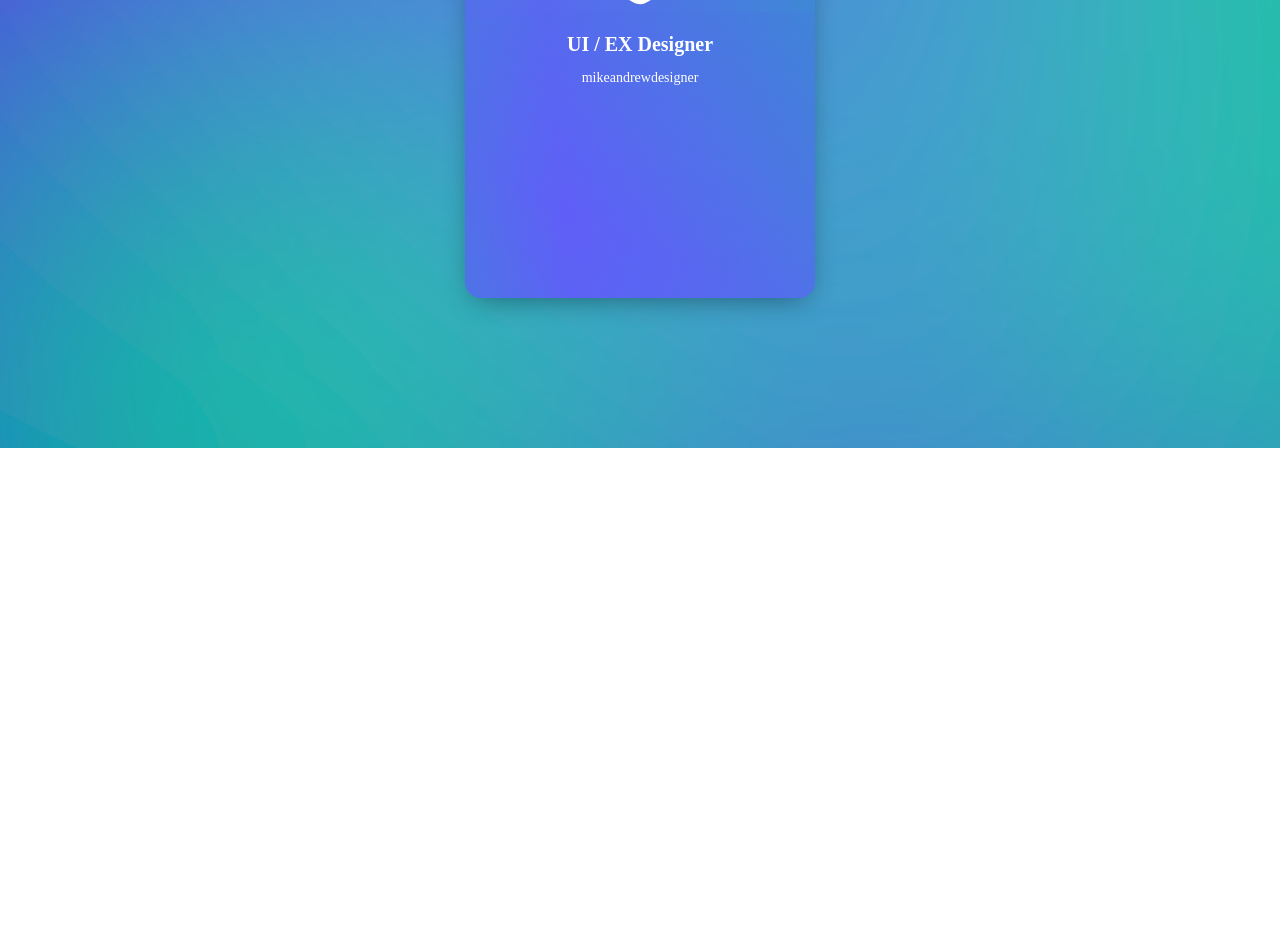
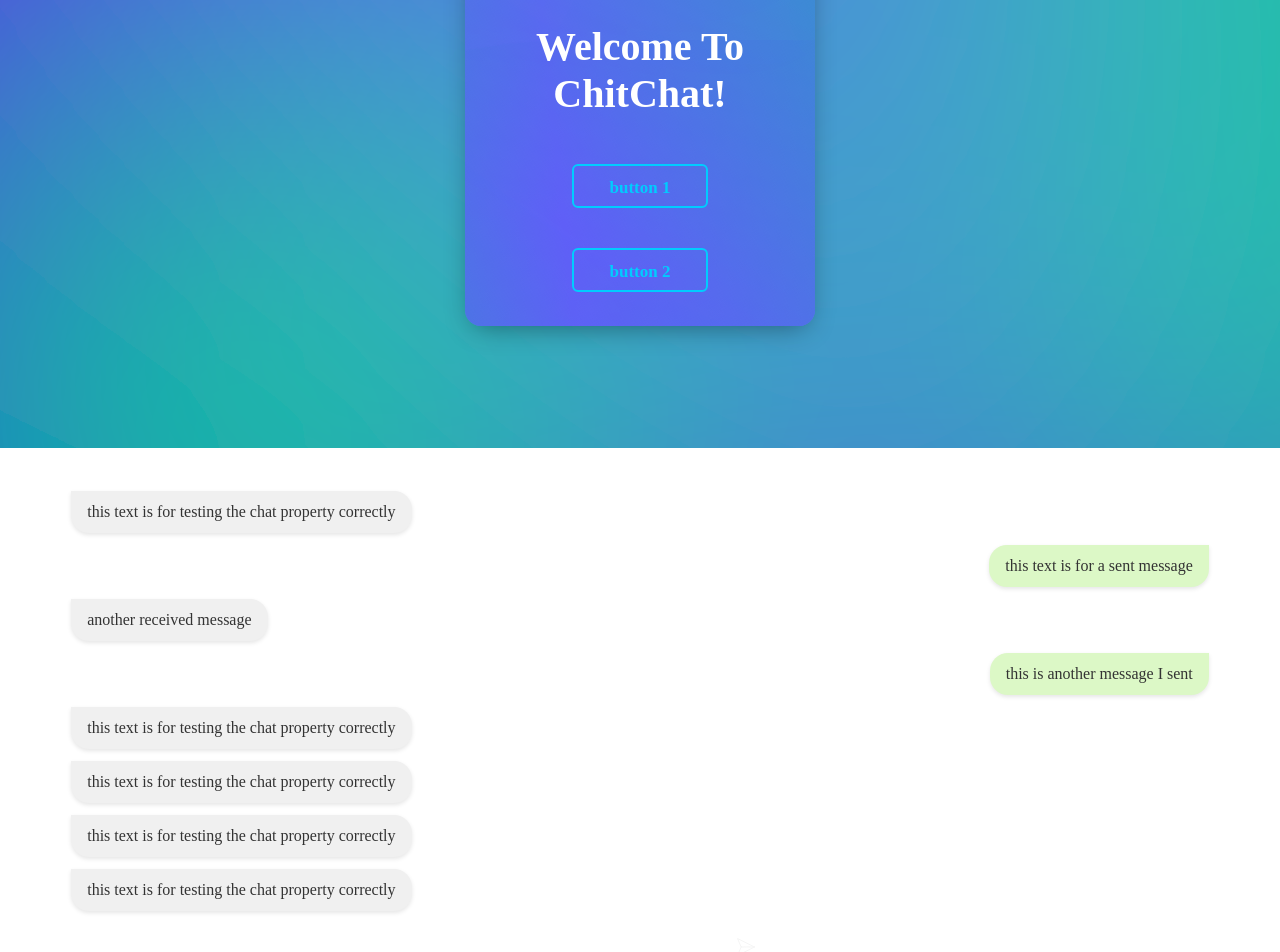
Before and after one commit to Mazeral/ChitChat, a Vue app in the folder client/: page / in a window 1280 px wide. Shown: the part 352-1304 px from the top of the page. Before the commit the page ends 800 px from the top, so only its background shows below. Built offline with nearby package versions, Linux system fonts and the light colour scheme.

Commit message:
Done from the basic components of the UI.

```diff
--- a/client/src/App.vue
+++ b/client/src/App.vue
@@ -1,27 +1,49 @@
+<template>
+  <div class="background-container"></div>
+  <div class="content-container">
+    <WelcomeCard class="scale-up-center" />
+    <Chat />
+  </div>
+</template>
+
 <script setup>
 import WelcomeCard from './components/WelcomeCard.vue'
+import Chat from './components/Chat.vue'
 </script>
 
-<template>
-  <main>
-    <WelcomeCard class="bottomup-effect" />
-  </main>
-</template>
-
 <style scoped>
-main {
+.background-container {
   background-image: url('./assets/blurry-gradient-haikei.svg');
-  min-height: 100vh; /* Add this */
-  width: 100%; /* Add this */
+  min-height: 100vh;
+  width: 100%;
   background-repeat: no-repeat;
   background-size: cover;
-  margin: 0;
-  padding: 0;
-  overflow: hidden;
   position: fixed;
   top: 0;
   left: 0;
-  right: 0;
-  bottom: 0;
+  z-index: -1; /* Ensure it's behind the content */
+}
+
+.content-container {
+  /* Add any styling for the content container if needed */
+  padding-top: 20px; /* Example: Add some top padding so content isn't right at the top */
+}
+
+main {
+}
+
+.scale-up-center {
+  animation: scale-up-center 1s cubic-bezier(0.445, 0.05, 0.55, 0.95) both;
+}
+
+@keyframes scale-up-center {
+  0% {
+    transform: scale(0);
+    opacity: 0;
+  }
+  100% {
+    transform: scale(1);
+    opacity: 1;
+  }
 }
 </style>
--- /dev/null
+++ b/client/src/components/Chat.vue
@@ -0,0 +1,135 @@
+<template>
+  <div class="chat-container">
+    <ul class="chat-messages">
+      <li class="received">this text is for testing the chat property correctly</li>
+      <li class="sent">this text is for a sent message</li>
+      <li class="received">another received message</li>
+      <li class="sent">this is another message I sent</li>
+      <li class="received">this text is for testing the chat property correctly</li>
+      <li class="received">this text is for testing the chat property correctly</li>
+      <li class="received">this text is for testing the chat property correctly</li>
+      <li class="received">this text is for testing the chat property correctly</li>
+    </ul>
+    <div class="messageBox">
+      <input required="" placeholder="Message..." type="text" id="messageInput" />
+      <button id="sendButton">
+        <svg xmlns="http://www.w3.org/2000/svg" fill="none" viewBox="0 0 664 663">
+          <path
+            fill="none"
+            d="M646.293 331.888L17.7538 17.6187L155.245 331.888M646.293 331.888L17.753 646.157L155.245 331.888M646.293 331.888L318.735 330.228L155.245 331.888"
+          ></path>
+          <path
+            stroke-linejoin="round"
+            stroke-linecap="round"
+            stroke-width="33.67"
+            stroke="#f5f5f5"
+            d="M646.293 331.888L17.7538 17.6187L155.245 331.888M646.293 331.888L17.753 646.157L155.245 331.888M646.293 331.888L318.735 330.228L155.245 331.888"
+          ></path>
+        </svg>
+      </button>
+    </div>
+  </div>
+</template>
+
+<script setup></script>
+
+<style scoped>
+.chat-container { /* New style for the parent */
+  display: flex;
+  flex-direction: column;
+  align-items: center; /* This will center children horizontally */
+}
+.chat-messages {
+width: 90%;
+  list-style: none;
+  padding: 0;
+  margin: 0;
+  display: flex;
+  flex-direction: column;
+  gap: 12px;
+  padding: 15px;
+  margin: 0 auto;
+  background-color: rgba(255, 255, 255, 0.15);
+  border-radius: 20px;
+}
+
+.chat-messages li {
+  color: #333;
+  padding: 12px 16px;
+  border-radius: 18px;
+  width: fit-content;
+  max-width: 80%;
+  word-break: break-word;
+  position: relative;
+  box-shadow: 0 2px 4px rgba(0, 0, 0, 0.1);
+}
+
+.chat-messages li.received {
+  background-color: #f0f0f0;
+  border-top-left-radius: 0;
+}
+
+.chat-messages li.sent {
+  background-color: #dcf8c6;
+  align-self: flex-end;
+  border-top-right-radius: 0;
+}
+
+.messageBox {
+  width: fit-content;
+  height: 40px;
+  display: flex;
+  align-items: center;
+  justify-content: center;
+  background-color: rgba(255,255,255,0.1);
+  padding: 0 15px;
+  border-radius: 10px;
+  border: 1px solid white;
+}
+
+.messageBox:focus-within {
+  border: 1px solid #00ccff;
+}
+#messageInput {
+  width: 200px;
+  height: 100%;
+  background-color: transparent;
+  outline: none;
+  border: none;
+  padding-left: 10px;
+  color: white;
+}
+#messageInput::placeholder{
+	color: white;
+
+}
+#messageInput:focus ~ #sendButton svg path,
+#messageInput:valid ~ #sendButton svg path {
+  fill: #6655ff;
+  stroke: white;
+}
+
+#sendButton {
+  width: fit-content;
+  height: 100%;
+  background-color: transparent;
+  outline: none;
+  border: none;
+  display: flex;
+  align-items: center;
+  justify-content: center;
+  cursor: pointer;
+  transition: all 0.3s;
+}
+#sendButton svg {
+  height: 18px;
+  transition: all 0.3s;
+}
+#sendButton svg path {
+  transition: all 0.3s;
+}
+#sendButton:hover svg path {
+  fill: #6655ff;
+  stroke: white;
+}
+</style>
--- a/client/src/components/WelcomeCard.vue
+++ b/client/src/components/WelcomeCard.vue
@@ -1,28 +1,19 @@
 <template>
-  <div class="e-card-wrapper">
+  <div class="e-card-wrapper" :class="{ 'slide-out-left': shouldSlideOut }">
     <div class="e-card playing">
       <div class="wave"></div>
       <div class="wave"></div>
       <div class="wave"></div>
-
       <div class="infotop">
-        <svg xmlns="http://www.w3.org/2000/svg" fill="none" viewBox="0 0 24 24" class="icon">
-          <path
-            fill="currentColor"
-            d="M19.4133 4.89862L14.5863 2.17544C12.9911 1.27485 11.0089 1.27485 9.41368 2.17544L4.58674 4.89862C2.99153 5.7992 2 7.47596 2 9.2763V14.7235C2 16.5238 2.99153 18.2014 4.58674 19.1012L9.41368 21.8252C10.2079 22.2734 11.105 22.5 12.0046 22.5C12.6952 22.5 13.3874 22.3657 14.0349 22.0954C14.2204 22.018 14.4059 21.9273 14.5872 21.8252L19.4141 19.1012C19.9765 18.7831 20.4655 18.3728 20.8651 17.8825C21.597 16.9894 22 15.8671 22 14.7243V9.27713C22 7.47678 21.0085 5.7992 19.4133 4.89862ZM4.10784 14.7235V9.2763C4.10784 8.20928 4.6955 7.21559 5.64066 6.68166L10.4676 3.95848C10.9398 3.69152 11.4701 3.55804 11.9996 3.55804C12.5291 3.55804 13.0594 3.69152 13.5324 3.95848L18.3593 6.68166C19.3045 7.21476 19.8922 8.20928 19.8922 9.2763V9.75997C19.1426 9.60836 18.377 9.53091 17.6022 9.53091C14.7929 9.53091 12.1041 10.5501 10.0309 12.3999C8.36735 13.8847 7.21142 15.8012 6.68783 17.9081L5.63981 17.3165C4.69466 16.7834 4.10699 15.7897 4.10699 14.7235H4.10784ZM10.4676 20.0413L8.60933 18.9924C8.94996 17.0479 9.94402 15.2665 11.4515 13.921C13.1353 12.4181 15.3198 11.5908 17.6022 11.5908C18.3804 11.5908 19.1477 11.6864 19.8922 11.8742V14.7235C19.8922 15.2278 19.7589 15.7254 19.5119 16.1662C18.7615 15.3596 17.6806 14.8528 16.4783 14.8528C14.2136 14.8528 12.3781 16.6466 12.3781 18.8598C12.3781 19.3937 12.4861 19.9021 12.68 20.3676C11.9347 20.5316 11.1396 20.4203 10.4684 20.0413H10.4676Z"
-          ></path></svg
-        ><br />
-        UI / EX Designer
-        <br />
-        <div class="name">MikeAndrewDesigner</div>
+        <h1>Welcome To ChitChat!</h1>
+        <button>button 1</button>
+        <button>button 2</button>
       </div>
     </div>
   </div>
 </template>
 
-<script setup>
-// No script changes needed for this CSS-based solution
-</script>
+<script setup></script>
 
 <style scoped>
 /* Optional wrapper to center the card */
@@ -167,4 +158,106 @@
     transform: rotate(360deg);
   }
 }
+
+button {
+  --color: #00ccff;
+  font-family: inherit;
+  display: inline-block;
+  width: 8em;
+  height: 2.6em;
+  line-height: 2.5em;
+  margin: 20px;
+  position: relative;
+  cursor: pointer;
+  overflow: hidden;
+  border: 2px solid #00ccff;
+  transition: color 0.5s;
+  z-index: 1;
+  font-size: 17px;
+  font-weight: bold;
+  text-shadow: horizontal-offset vertical-offset blur-radius color;
+  border-radius: 6px;
+  color: var(--color);
+  background-color: transparent;
+}
+
+button:before {
+  content: '';
+  position: absolute;
+  z-index: -1;
+  background: var(--color);
+  height: 150px;
+  width: 200px;
+  border-radius: 50%;
+}
+
+button:hover {
+  color: #fff;
+}
+
+button:before {
+  top: 100%;
+  left: 100%;
+  transition: all 0.7s;
+}
+
+button:hover:before {
+  top: -30px;
+  left: -30px;
+}
+
+button:active:before {
+  background: #6655ff;
+  transition: background 0s;
+}
+
+h1 {
+  text-align: center;
+  color: white;
+  z-index: 2;
+  opacity: 1;
+  background-color: transparent;
+}
+
+.slide-out-left {
+  -webkit-animation: slide-out-left 1s ease-in both;
+  animation: slide-out-left 1s ease-in both;
+}
+
+/* ----------------------------------------------
+ * Generated by Animista on 2025-4-2 7:6:57
+ * Licensed under FreeBSD License.
+ * See http://animista.net/license for more info.
+ * w: http://animista.net, t: @cssanimista
+ * ---------------------------------------------- */
+
+/**
+ * ----------------------------------------
+ * animation slide-out-left
+ * ----------------------------------------
+ */
+@-webkit-keyframes slide-out-left {
+  0% {
+    -webkit-transform: translateX(0);
+    transform: translateX(0);
+    opacity: 1;
+  }
+  100% {
+    -webkit-transform: translateX(-1000px);
+    transform: translateX(-1000px);
+    opacity: 0;
+  }
+}
+@keyframes slide-out-left {
+  0% {
+    -webkit-transform: translateX(0);
+    transform: translateX(0);
+    opacity: 1;
+  }
+  100% {
+    -webkit-transform: translateX(-1000px);
+    transform: translateX(-1000px);
+    opacity: 0;
+  }
+}
 </style>
```
